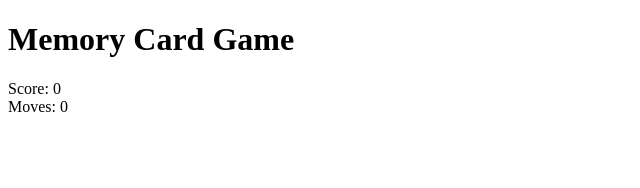
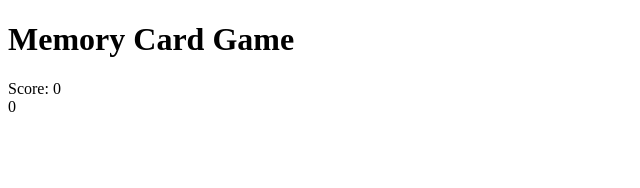
Before and after one commit to Romie321/memory-card-game, a React (Vite) app: page / in a window 1280 px wide. Shown: the top 188 px of the page, without its empty margins (0-640 px from the left). Built offline with nearby package versions, Linux system fonts and the light colour scheme.

Commit message:
Fix Moves display in GameHeader component for consistency

```diff
--- a/src/components/GameHeader.jsx
+++ b/src/components/GameHeader.jsx
@@ -7,7 +7,10 @@ export const GameHeader = () => {
           <span className="stat-label">Score:</span>{" "}
           <span className="stat-value">0</span>
         </div>
-        <div className="stat-name">Moves: 0</div>
+        <div className="stat-name">
+          <span className="stat-label"></span>{" "}
+          <span className="stat-value">0</span>
+        </div>
       </div>
     </div>
   );
```
